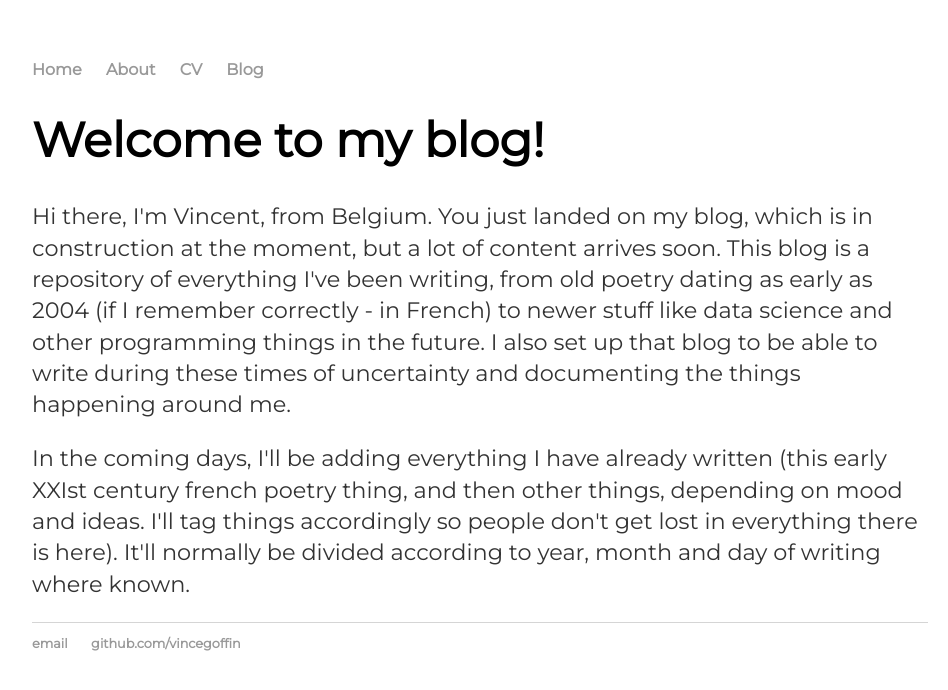
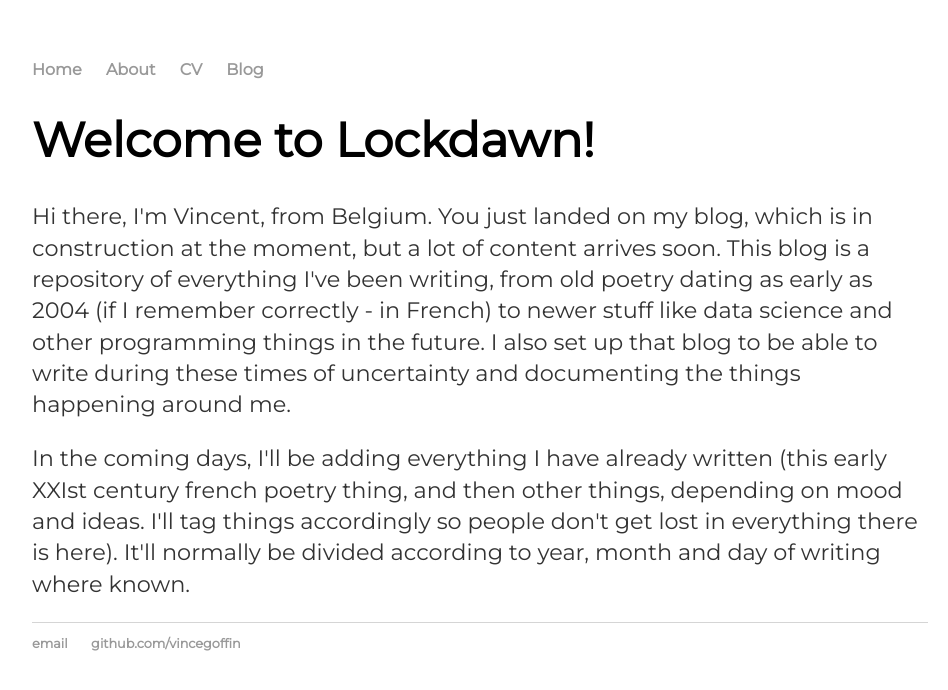
Before and after one commit to vincegoffin/vincegoffin.github.io, a Jekyll site: the page built from index.html, in a window 1280 px wide. Shown: the top 690 px of the page, without its empty margins (160-1108 px from the left). Built offline with Jekyll 4.4.1, drawn with Linux system fonts in a browser that asks for light colours.

Commit message:
Change to Lockdawn

```diff
--- a/index.html
+++ b/index.html
@@ -3,7 +3,7 @@ layout: default
 title: Lockdawn — Blogging about being confined and what comes next
 ---
 <div class="blurb">
-  <h1>Welcome to my blog!</h1>
+  <h1>Welcome to Lockdawn!</h1>
   <p>Hi there, I'm Vincent, from Belgium. You just landed on my blog, which is in construction at the moment, but a lot of content arrives soon. This blog is a repository of everything I've been writing, from old poetry dating as early as 2004 (if I remember correctly - in French) to newer stuff like data science and other programming things in the future. I also set up that blog to be able to write during these times of uncertainty and documenting the things happening around me.</p>
  <p>
     In the coming days, I'll be adding everything I have already written (this early XXIst century french poetry thing, and then other things, depending on mood and ideas. I'll tag things accordingly so people don't get lost in everything there is here). It'll normally be divided according to year, month and day of writing where known.
```
